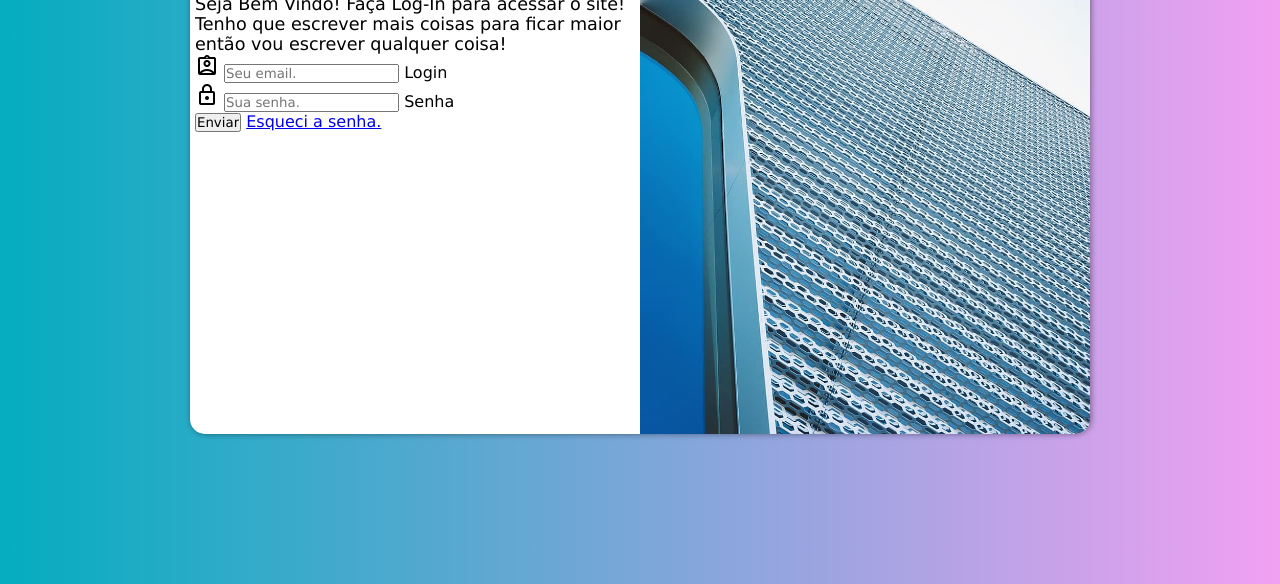
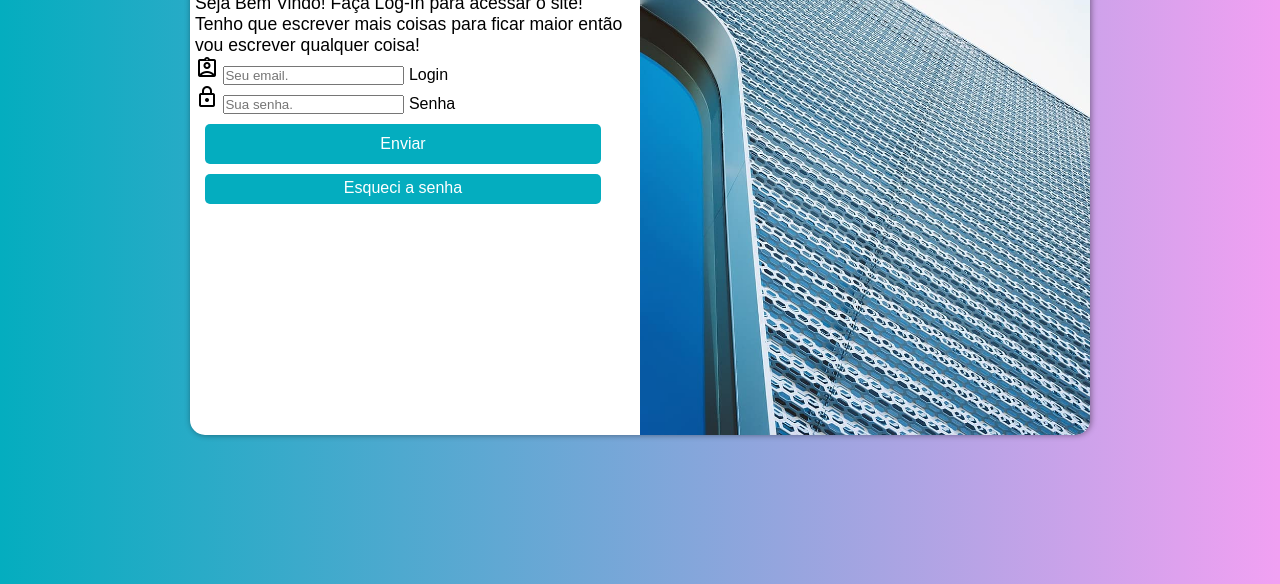
Before and after one commit to brunovasquezz/projeto-login, a plain HTML site: page index.html in a window 1280 px wide. Shown: the part 216-800 px from the top of the page. Drawn offline with nearby package versions, Linux system fonts and the light colour scheme.

Commit message:
atualizando o a

```diff
--- a/estilos/style.css
+++ b/estilos/style.css
@@ -14,7 +14,7 @@ Ciano: #04ADBF
     margin: 0px;
     padding: 0px;
     box-sizing: border-box;
-    font-family: Verdana, Geneva, Tahoma, sans-serif;
+    font-family: Arial, Helvetica, sans-serif;
 
 }
 
@@ -41,8 +41,8 @@ section#login{
     transform: translate(-50%, -50%);
     overflow: hidden;
     background-color: white;
-    width: 250px;
-    height: 500px;
+    width: 254px;
+    height: 502px;
     border-radius: 15px;
     box-shadow: 1px 0px 6px rgba(0, 0, 0, 0.43);
 
@@ -72,6 +72,47 @@ div#formulario p{
     font-size: 0.8em;
 }
 
+
+form input[type=submit] {
+    display: block;
+    font-size: 1em;
+    width: 90%;
+    height: 40px;
+    margin: 10px;
+    background-color:#04ADBF ;
+    color: white;
+    border: none;
+    border-radius: 5px;
+    cursor: pointer;
+}
+
+form input[type=submit]:hover{
+    background-image: linear-gradient(to right, #04ADBF, #a46ba5);
+}
+
 a{
-    margin-top: 10px;
+    margin: 10px;
+    color: white;
+    display: block;
+    text-align: center;
+    width: 90%;
+    height: 30px;
+    border-radius: 5px;
+    background-color: #04ADBF;
+    text-decoration: none;
+    font-size: 1em;
+    padding-top: 5px;
+    margin-top: 5px;
+
+
 }
+
+a:hover{
+  background-image: linear-gradient(to right, #04ADBF, #a46ba5);
+  background-color: #a46ba5;
+  text-decoration: none;
+}
+
+campo{
+
+}
--- a/index.html
+++ b/index.html
@@ -41,7 +41,7 @@
                     </div>
 
                     <input type="submit" value="Enviar">
-                    <a href="esqueci.html">Esqueci a senha.</a>
+                    <a href="esqueci.html">Esqueci a senha</a>
 
                 </form>
             </div>
```
